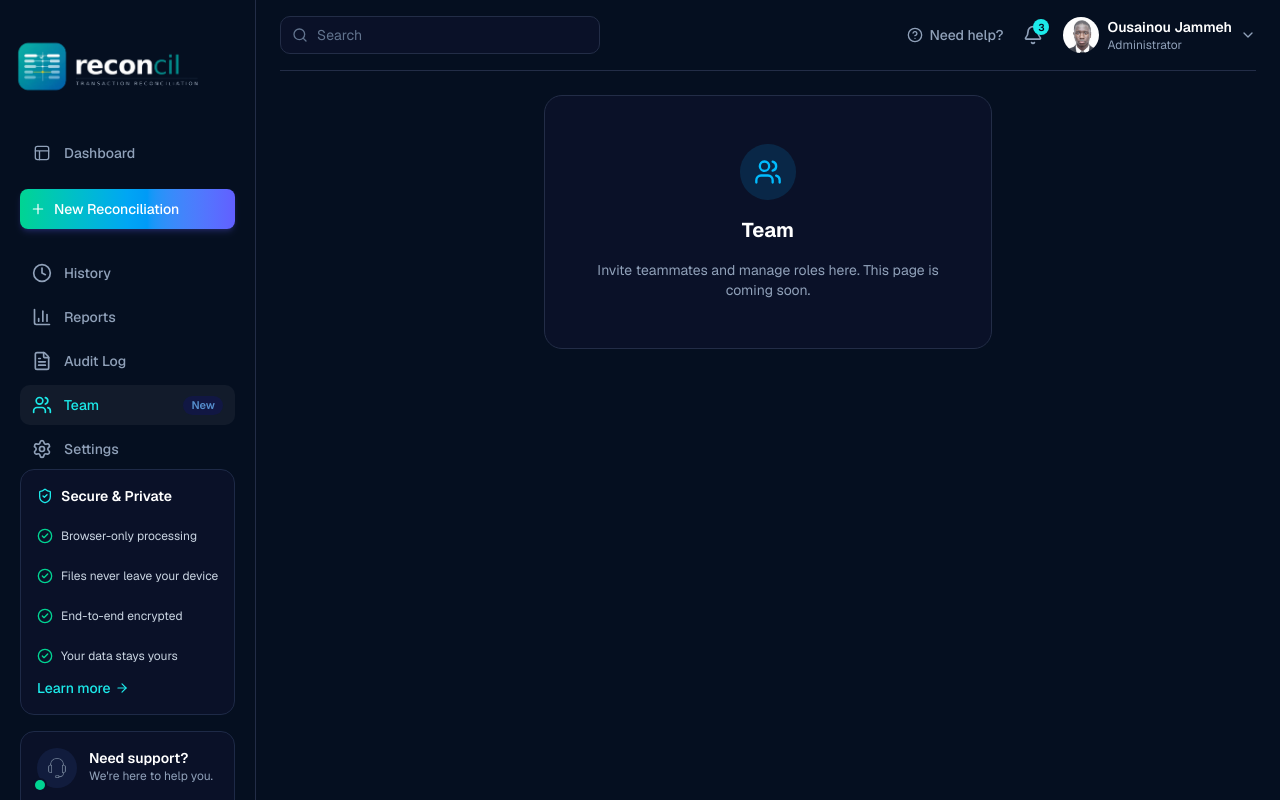
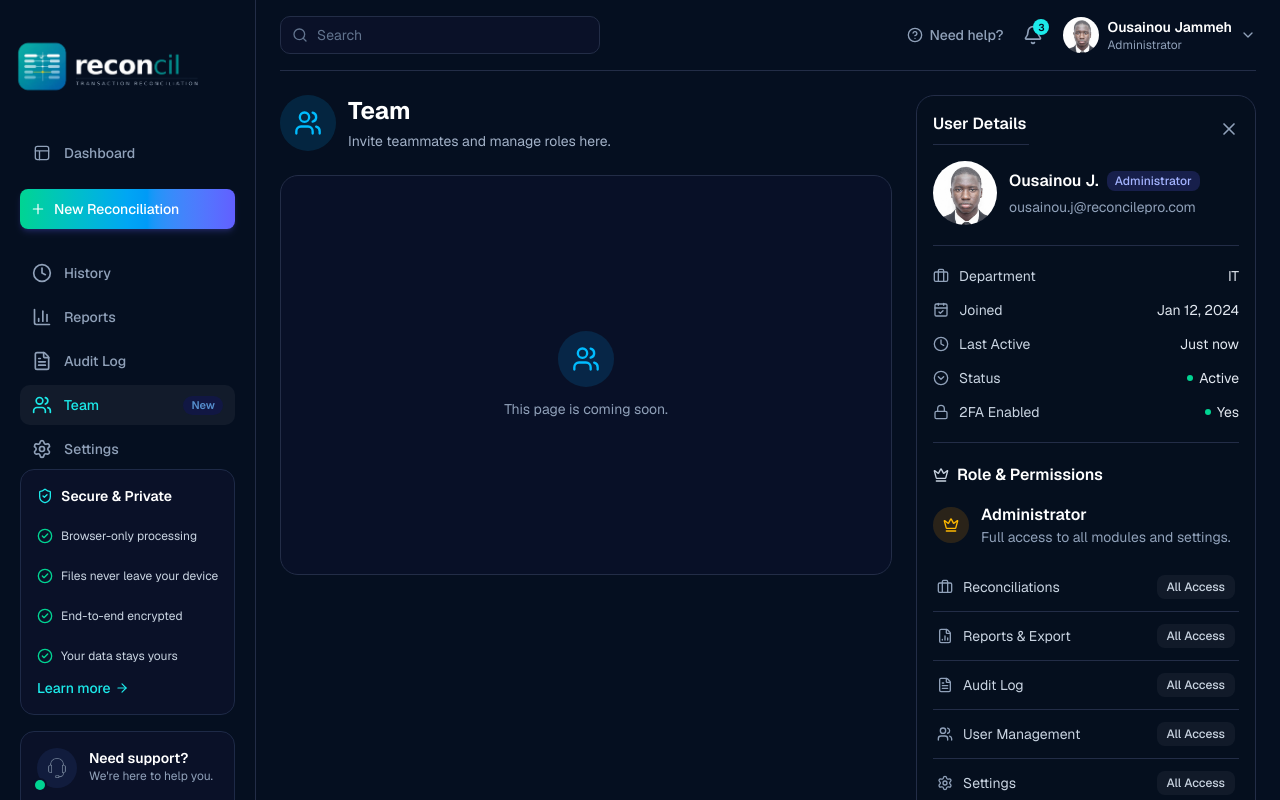
Before and after one commit to ousainoubsj/recon-frontend, a Next.js app: page /dashboard/team in a window 1280 px wide. Built offline with nearby package versions, Linux system fonts and the light colour scheme.

Commit message:
feat: implement TeamUserDetails component and update page layout

```diff
--- a/app/dashboard/team/page.tsx
+++ b/app/dashboard/team/page.tsx
@@ -1,12 +1,31 @@
 import { Users } from 'lucide-react'
-import PlaceholderPage from '@/components/dashboard/PlaceholderPage'
+import TeamUserDetails from '@/components/dashboard/TeamUserDetails'
 
 export default function Page() {
   return (
-    <PlaceholderPage
-      title="Team"
-      description="Invite teammates and manage roles here. This page is coming soon."
-      Icon={Users}
-    />
+    <div className="flex-1 p-6">
+      <div className="grid grid-cols-1 items-start gap-6 lg:grid-cols-[1fr_340px]">
+        <div className="min-w-0 space-y-6">
+          <div className="flex items-center gap-3">
+            <span className="flex h-14 w-14 shrink-0 items-center justify-center rounded-full bg-sky-500/15">
+              <Users className="h-7 w-7 text-sky-400" />
+            </span>
+            <div>
+              <h1 className="text-2xl font-bold text-white">Team</h1>
+              <p className="mt-1 text-sm text-[#A3B2C8]">Invite teammates and manage roles here.</p>
+            </div>
+          </div>
+
+          <div className="flex min-h-100 flex-col items-center justify-center gap-3 rounded-2xl border border-[#232D47] bg-[#0B122B]/70 p-6 text-center">
+            <span className="flex h-14 w-14 items-center justify-center rounded-full bg-sky-500/15">
+              <Users className="h-7 w-7 text-sky-400" />
+            </span>
+            <p className="text-sm text-slate-400">This page is coming soon.</p>
+          </div>
+        </div>
+
+        <TeamUserDetails />
+      </div>
+    </div>
   )
 }
--- a/components/dashboard/ReportTemplates.tsx
+++ b/components/dashboard/ReportTemplates.tsx
@@ -66,7 +66,7 @@ export default function ReportTemplates() {
   }
 
   return (
-    <div className="relative rounded-2xl border border-[#232D47] bg-[#0B122B]/70 p-4">
+    <div className="relative rounded-2xl border border-[#232D47] bg-[#0B122B]/40 p-4">
       <div className="flex flex-wrap items-start justify-between gap-4">
         <div>
           <h3 className="text-base font-semibold text-white">Popular Report Templates</h3>
--- /dev/null
+++ b/components/dashboard/TeamUserDetails.tsx
@@ -0,0 +1,138 @@
+import Image from 'next/image'
+import {
+  Briefcase,
+  CalendarCheck,
+  CircleChevronDown,
+  Clock,
+  Crown,
+  FileChartColumn,
+  FileText,
+  Lock,
+  Pencil,
+  Settings,
+  Trash2,
+  Users,
+  X,
+} from 'lucide-react'
+
+const details = [
+  { label: 'Department', value: 'IT', Icon: Briefcase },
+  { label: 'Joined', value: 'Jan 12, 2024', Icon: CalendarCheck },
+  { label: 'Last Active', value: 'Just now', Icon: Clock },
+]
+
+const permissions = [
+  { label: 'Reconciliations', Icon: Briefcase },
+  { label: 'Reports & Export', Icon: FileChartColumn },
+  { label: 'Audit Log', Icon: FileText },
+  { label: 'User Management', Icon: Users },
+  { label: 'Settings', Icon: Settings },
+]
+
+export default function TeamUserDetails() {
+  return (
+    <div className="rounded-2xl border border-[#232D47] bg-[#070F1C]/40 p-4">
+      <div className="flex items-center justify-between gap-4">
+        <div>
+          <h3 className="text-base font-semibold text-white">User Details</h3>
+          <div className="mt-2 h-px w-24 bg-[#232D47]" />
+        </div>
+        <button type="button" aria-label="Close" className="cursor-pointer text-slate-400 hover:text-white">
+          <X className="h-5 w-5" />
+        </button>
+      </div>
+
+      <div className="mt-4 flex items-center gap-3 border-b border-[#232D47] pb-5">
+        <Image src="/ousainou.jpg" alt="Ousainou J." width={64} height={64} className="h-16 w-16 shrink-0 rounded-full object-cover" />
+        <div className="min-w-0">
+          <div className="flex flex-wrap items-center gap-2">
+            <p className="font-semibold text-white">Ousainou J.</p>
+            <span className="rounded-md bg-indigo-500/20 px-2 py-0.5 text-xs font-medium text-indigo-300">Administrator</span>
+          </div>
+          <p className="mt-1 truncate text-sm text-slate-400">ousainou.j@reconcilepro.com</p>
+        </div>
+      </div>
+
+      <div className="space-y-3.5 border-b border-[#232D47] py-5">
+        {details.map(({ label, value, Icon }) => (
+          <div key={label} className="flex items-center justify-between gap-3 text-sm">
+            <span className="flex items-center gap-2.5 text-slate-300">
+              <Icon className="h-4 w-4 shrink-0 text-slate-400" />
+              {label}
+            </span>
+            <span className="text-slate-200">{value}</span>
+          </div>
+        ))}
+
+        <div className="flex items-center justify-between gap-3 text-sm">
+          <span className="flex items-center gap-2.5 text-slate-300">
+            <CircleChevronDown className="h-4 w-4 shrink-0 text-slate-400" />
+            Status
+          </span>
+          <span className="flex items-center gap-1.5 text-slate-200">
+            <span className="h-1.5 w-1.5 rounded-full bg-emerald-400" />
+            Active
+          </span>
+        </div>
+
+        <div className="flex items-center justify-between gap-3 text-sm">
+          <span className="flex items-center gap-2.5 text-slate-300">
+            <Lock className="h-4 w-4 shrink-0 text-slate-400" />
+            2FA Enabled
+          </span>
+          <span className="flex items-center gap-1.5 text-slate-200">
+            <span className="h-1.5 w-1.5 rounded-full bg-emerald-400" />
+            Yes
+          </span>
+        </div>
+      </div>
+
+      <div className="border-b border-[#232D47] pt-5">
+        <div className="flex items-center gap-2">
+          <Crown className="h-4 w-4 text-slate-300" />
+          <h3 className="text-base font-semibold text-white">Role &amp; Permissions</h3>
+        </div>
+
+        <div className="mt-4 flex items-center gap-3">
+          <span className="flex h-9 w-9 shrink-0 items-center justify-center rounded-full bg-amber-500/15 text-amber-400">
+            <Crown className="h-4 w-4" />
+          </span>
+          <div>
+            <p className="font-semibold text-white">Administrator</p>
+            <p className="text-sm text-slate-400">Full access to all modules and settings.</p>
+          </div>
+        </div>
+
+        <div className="mt-4 divide-y divide-[#232D47]">
+          {permissions.map(({ label, Icon }) => (
+            <div key={label} className="flex items-center justify-between gap-3 px-1 py-3 text-sm">
+              <span className="flex items-center gap-2.5 text-slate-300">
+                <Icon className="h-4 w-4 shrink-0 text-slate-400" />
+                {label}
+              </span>
+              <span className="rounded-md bg-white/5 px-2.5 py-1 text-xs font-medium text-slate-300">All Access</span>
+            </div>
+          ))}
+        </div>
+      </div>
+
+      <div className="mt-5 space-y-3">
+        <button
+          type="button"
+          className="flex w-full cursor-pointer items-center justify-center gap-2 rounded-lg border border-indigo-500/50 py-2.5 text-sm font-medium text-indigo-400 hover:bg-indigo-500/10 transition-all active:scale-95"
+        >
+          <Pencil className="h-4 w-4" />
+          Edit User
+        </button>
+
+        <button
+          type="button"
+          className="flex w-full cursor-pointer items-center justify-center gap-2 rounded-lg border border-rose-500/50 py-2.5 text-sm font-medium text-rose-400 hover:bg-rose-500/10 transition-all active:scale-95"
+        >
+          <Trash2 className="h-4 w-4" />
+          Deactivate User
+        </button>
+      </div>
+    </div>
+  )
+}
```
